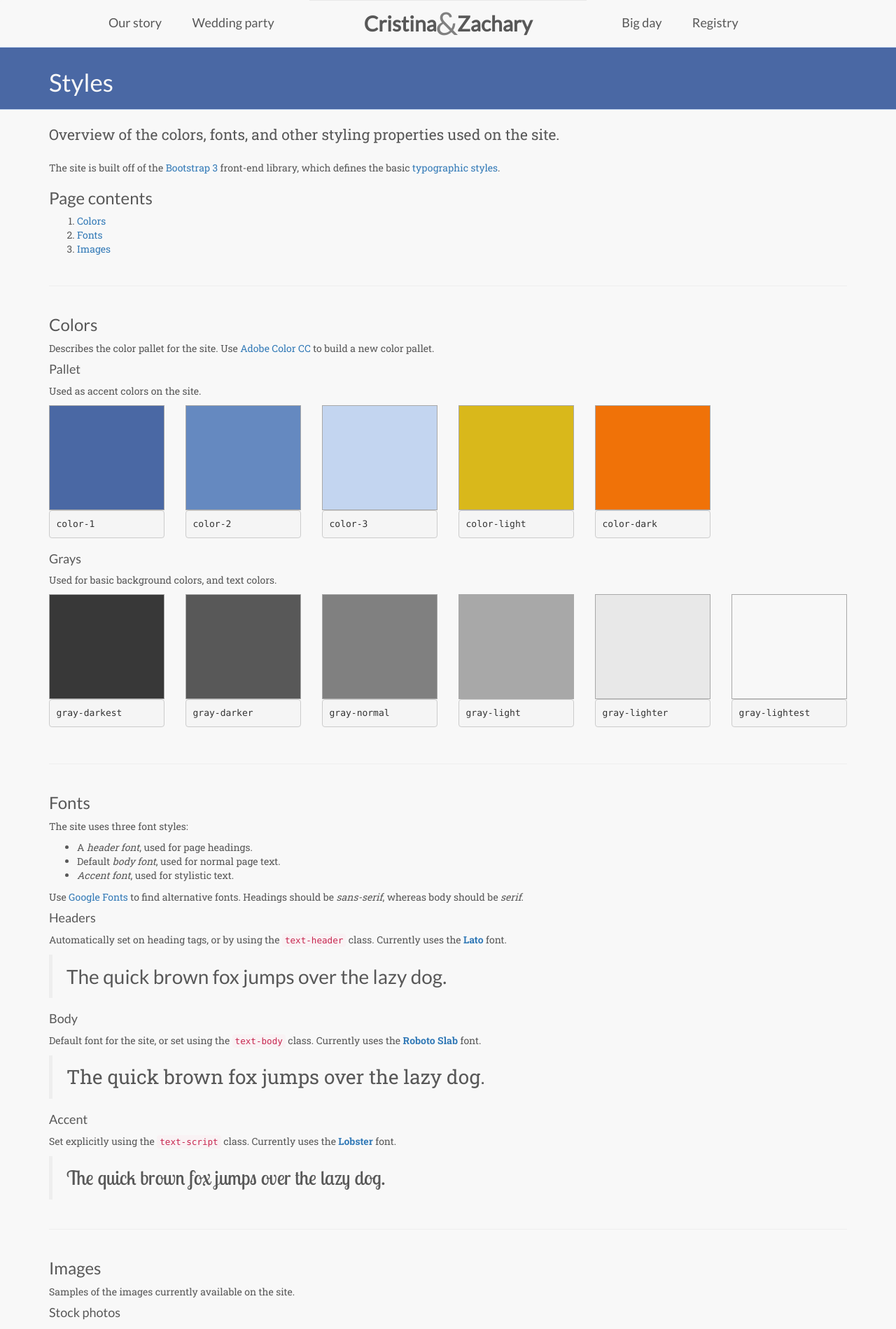
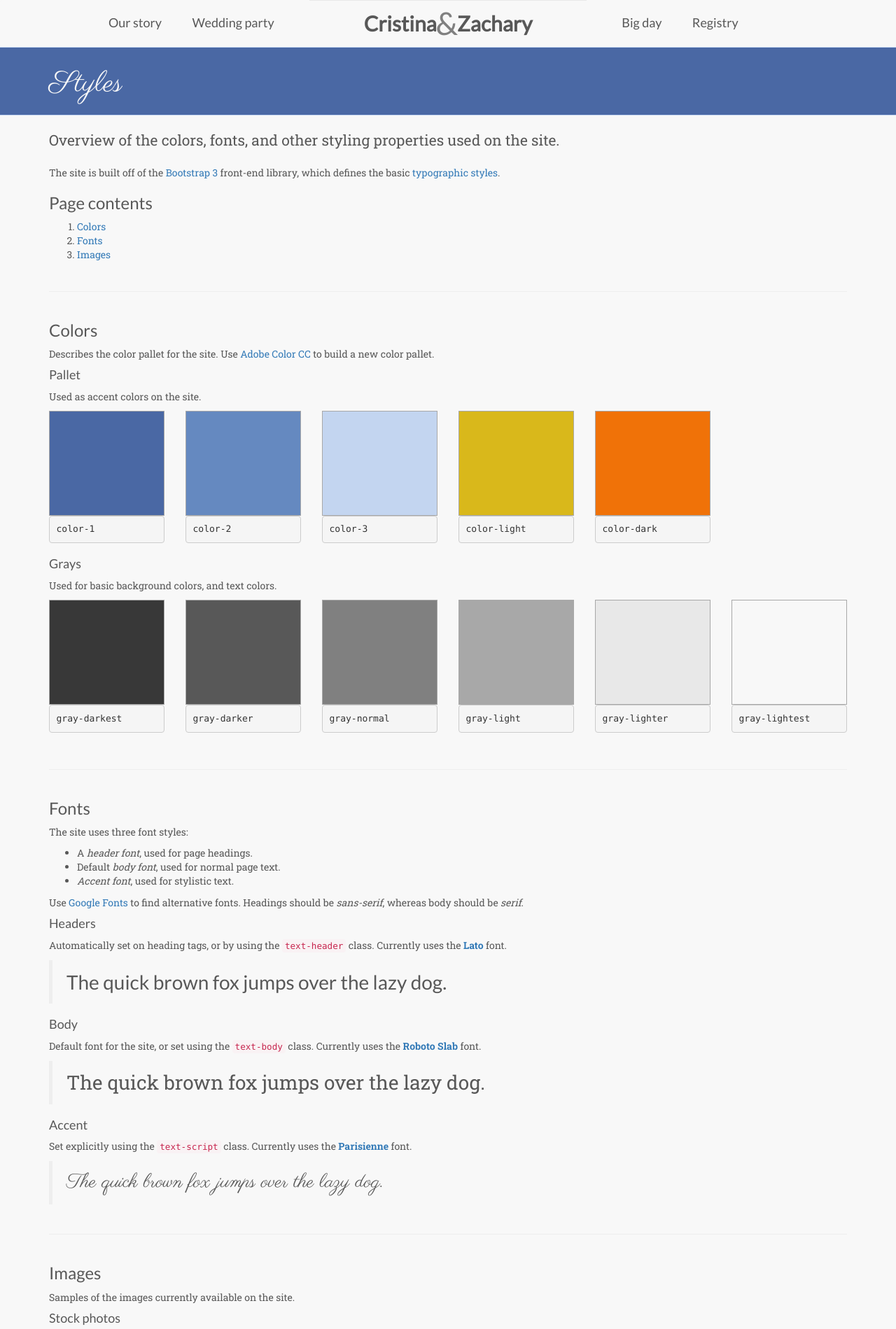
Before and after one commit to cthierer/cristina-and-zach, a Jekyll site: the page built from styles.md, in a window 1280 px wide. Shown: the top 1899 px of the page at 70% size. Built offline with Jekyll 4.4.1, drawn with Linux system fonts in a browser that asks for light colours.

Commit message:
Swap out accent font

```diff
--- a/_layouts/basic.html
+++ b/_layouts/basic.html
@@ -5,12 +5,12 @@ layout: default
     <section class="page-section">
         <header class="header-wrapper">
             <div class="container">
-                <h2 class="header">
+                <h2 class="header text-script">
                     {{ page.title }}
                 </h2>
             </div>
         </header>
-        <div class="container section-content">
+        <div class="container">
             {{ content }}
         </div>
     </section>
--- a/_layouts/default.html
+++ b/_layouts/default.html
@@ -9,7 +9,7 @@
     <meta name="description" content="{{ site.description }}">
 
     <link rel="stylesheet" href="https://maxcdn.bootstrapcdn.com/bootstrap/3.3.6/css/bootstrap.min.css" integrity="sha384-1q8mTJOASx8j1Au+a5WDVnPi2lkFfwwEAa8hDDdjZlpLegxhjVME1fgjWPGmkzs7" crossorigin="anonymous">
-    <link href='http://fonts.googleapis.com/css?family=Lobster+Two|Lato|Roboto+Slab:400,700' rel='stylesheet' type='text/css'>
+    <link href='http://fonts.googleapis.com/css?family=Parisienne|Lato|Roboto+Slab:400,700' rel='stylesheet' type='text/css'>
     <link rel="stylesheet" href="{{ "/css/main.css" | prepend: site.baseurl }}">
     <link rel="canonical" href="{{ page.url | replace:'index.html','' | prepend: site.baseurl | prepend: site.url }}">
 
--- a/_sass/_content.scss
+++ b/_sass/_content.scss
@@ -15,11 +15,12 @@
         padding: 0;
 
         .header {
-            font-size: 2.5em;
+            font-size: 3em;
             margin: 0;
             margin-bottom: 20px;
             margin-top: 10px;
             padding-top: 20px;
+            text-transform: capitalize;
         }
     }
 
--- a/css/main.scss
+++ b/css/main.scss
@@ -17,7 +17,7 @@ $gray-lightest: #F8F8F8;
 
 $font-body:     'Roboto Slab', serif;
 $font-header:   'Lato', sans-serif;
-$font-script:   'Lobster Two', cursive;
+$font-script:   'Parisienne', cursive;
 
 // Import partials from `sass_dir` (defaults to `_sass`)
 @import
--- a/styles.md
+++ b/styles.md
@@ -115,7 +115,7 @@ the **[Roboto Slab](https://www.google.com/fonts/specimen/Roboto+Slab)** font.
 #### Accent
 
 Set explicitly using the `text-script` class. Currently uses the
-**[Lobster](https://www.google.com/fonts/specimen/Lobster)** font.
+**[Parisienne](https://www.google.com/fonts/specimen/Parisienne)** font.
 
 > The quick brown fox jumps over the lazy dog.
 {: .text-script .text-large}
```
